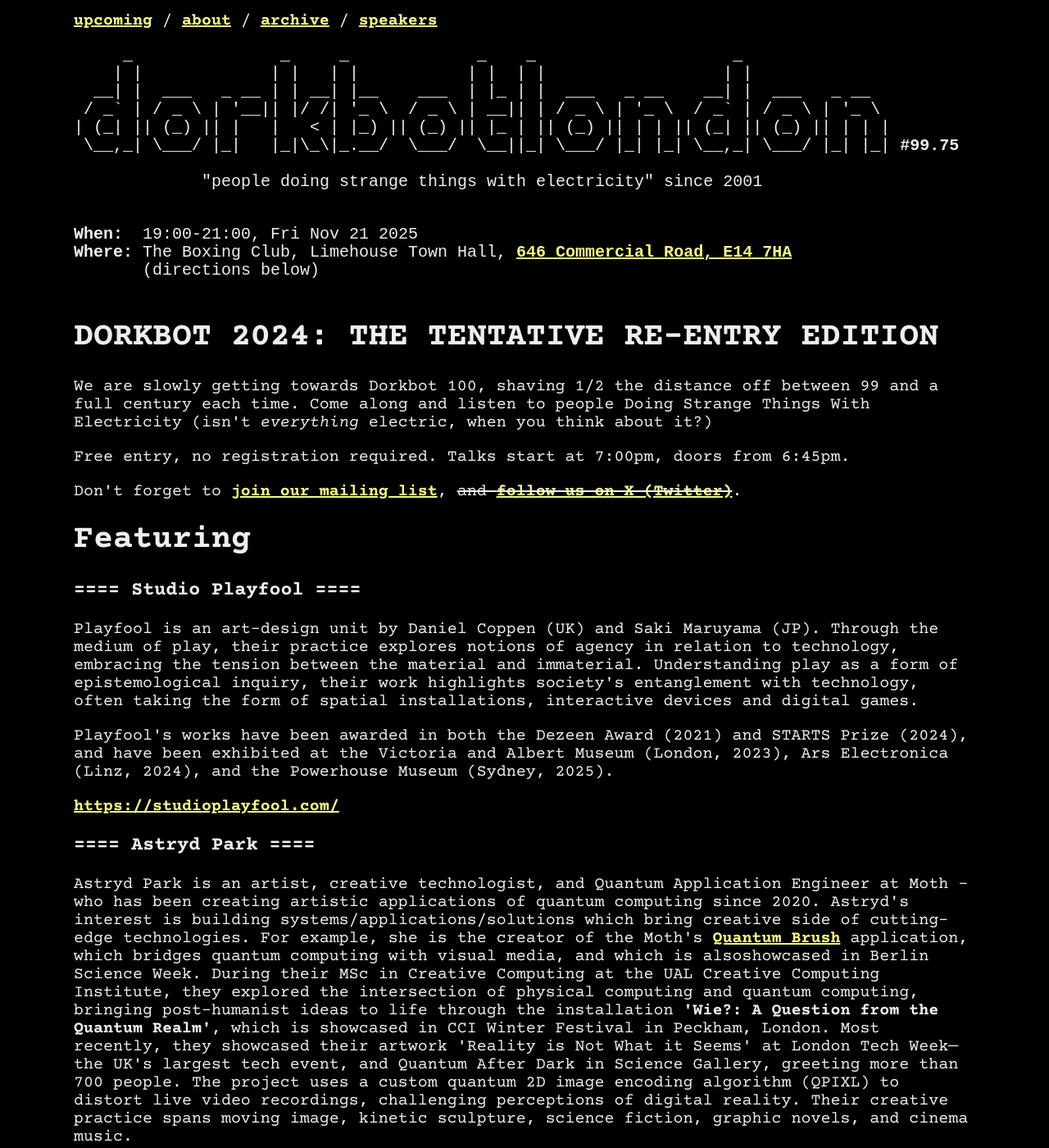
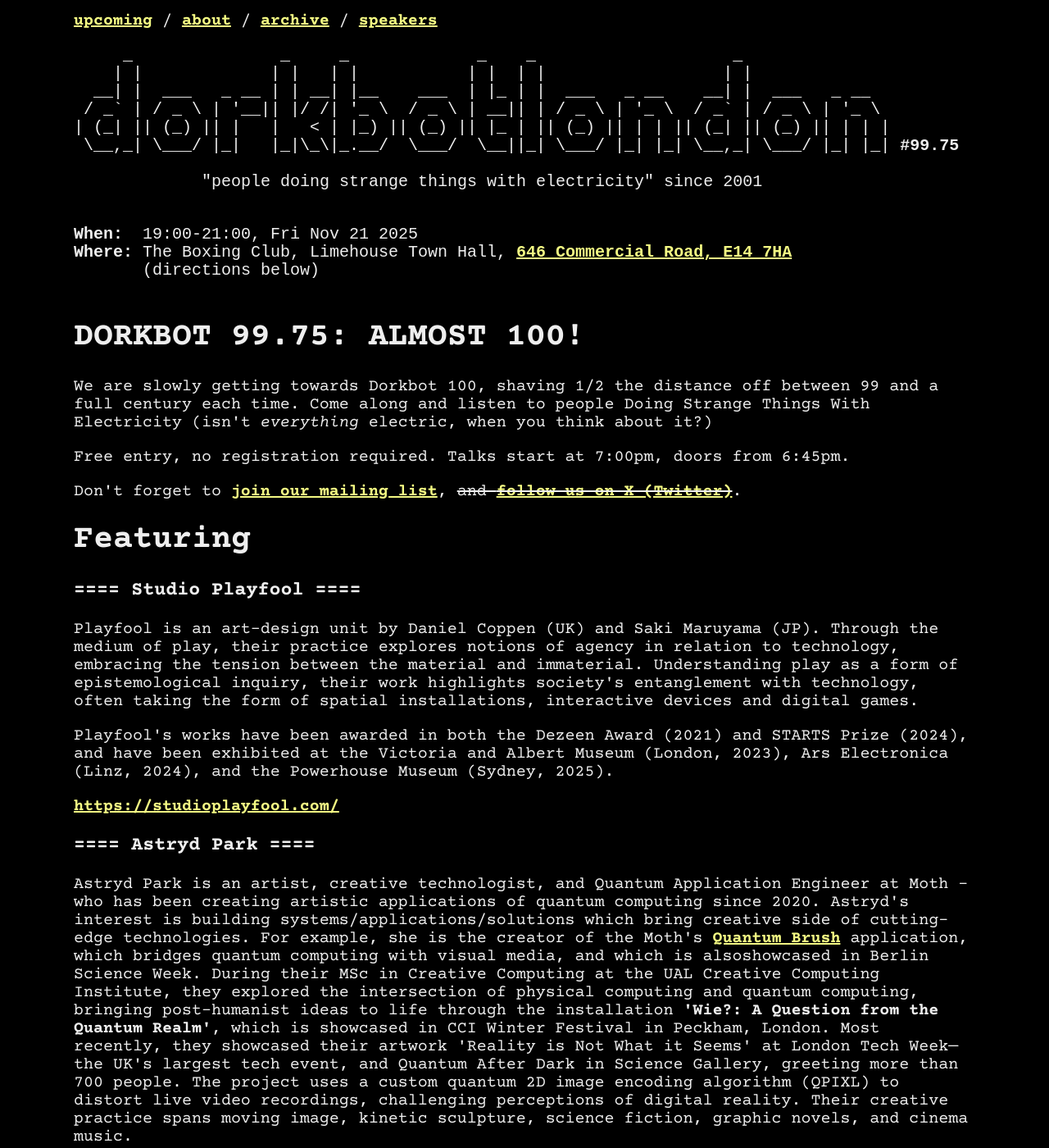
Before and after one commit to dorkbotlondon/dorkbotlondon.github.io, a Jekyll site: the page built from _posts/2025-11-21-99-75.html, in a window 1280 px wide and 1400 px high. Shown: the whole window at 82% size. Built offline with Jekyll 4.4.1, drawn with Linux system fonts in a browser that asks for light colours; Markdown is read by kramdown in place of the engine named in the settings; a script that is not in the unit is left out.

Commit message:
fixed title and formatting nov 2025

```diff
--- a/_posts/2025-11-21-99-75.html
+++ b/_posts/2025-11-21-99-75.html
@@ -9,7 +9,7 @@ tags:
 - Hooman
 ---
 
-<h1>DORKBOT 2024: THE TENTATIVE RE-ENTRY EDITION</h1>
+<h1>DORKBOT 99.75: ALMOST 100!</h1>
 
 <section>
     <article>
@@ -84,7 +84,8 @@ tags:
     </article>
 
     <article>
-        <h3>PLUS <em>OPEN DORKS</em> (short talks or demo's) from...</h3>
+        <h3>==== PLUS ====</h3>
+        <h4><em>OPEN DORKS</em> (short talks or demo's) from...</h4>
 
         <p><b>YOU!?</b></p>
 
```
